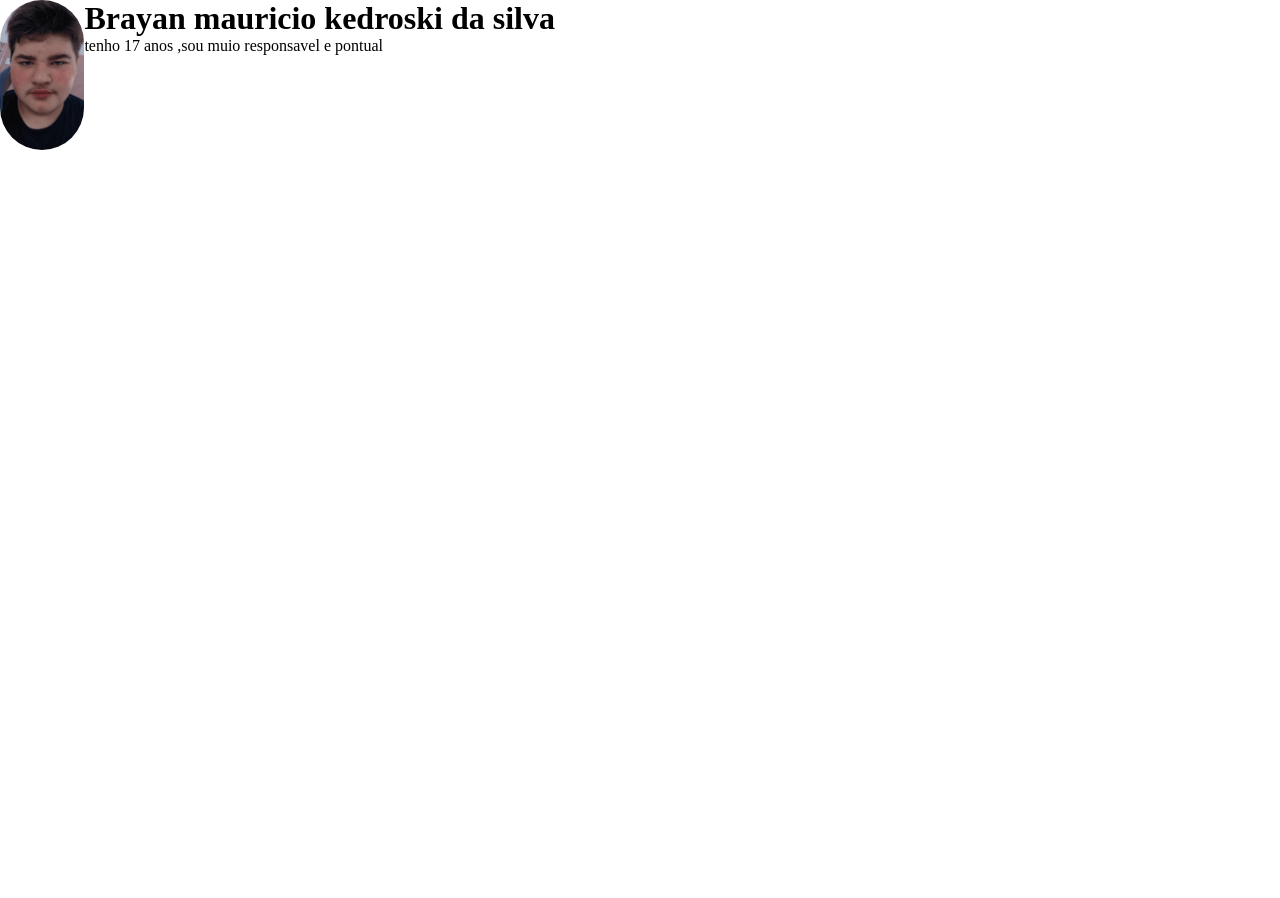
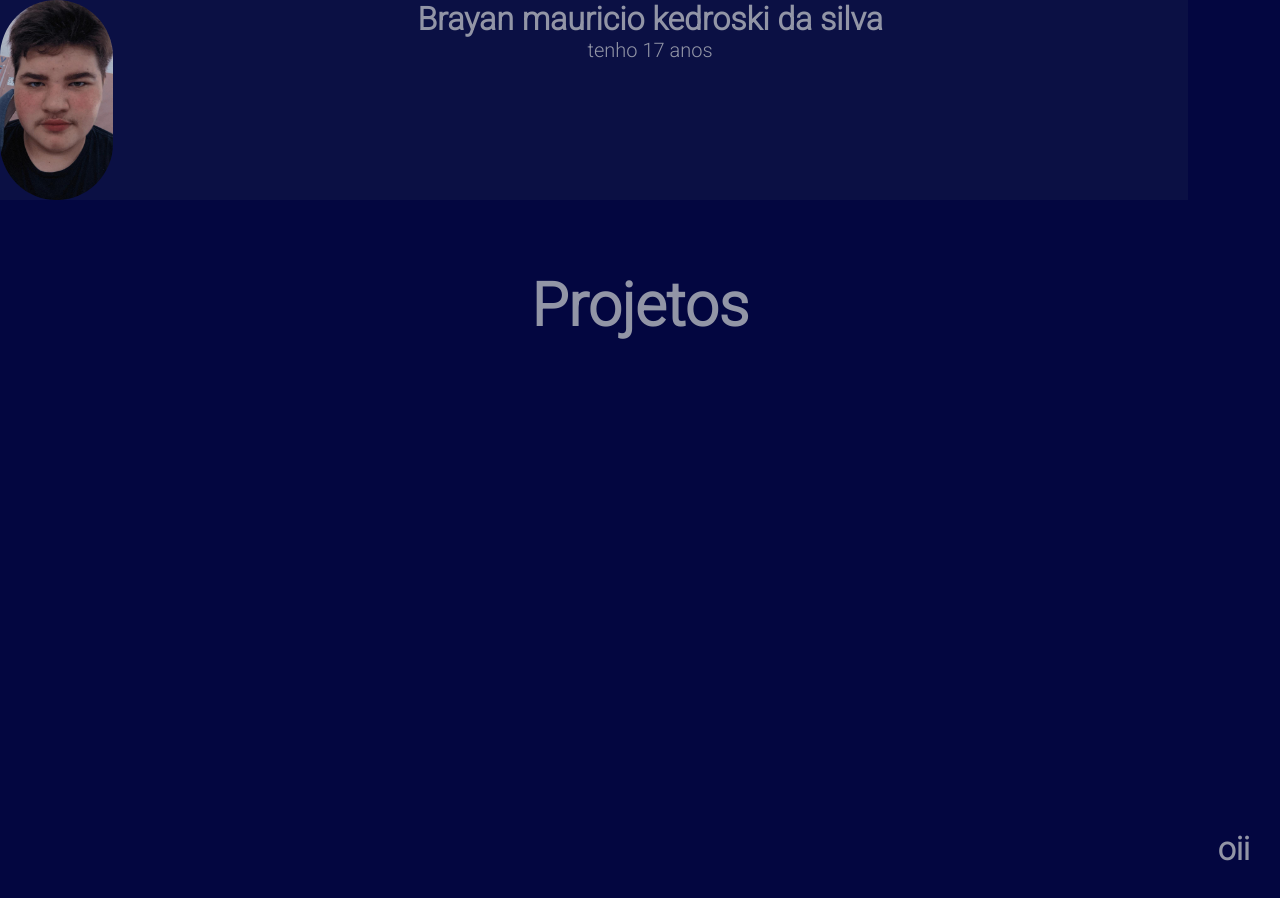
Before and after one commit to Brayan-kedroski/portifolio, a plain HTML site: page index.html in a window 1280 px wide. Before the commit the page ends 800 px from the top, so only its background shows below. Drawn offline with Linux system fonts and the light colour scheme.

Commit message:
alterasoes no css

```diff
--- a/css/style.css
+++ b/css/style.css
@@ -1,18 +1,58 @@
+@import url('https://fonts.googleapis.com/css2?family=Roboto:wght@300&display=swap');
 * {
+    font-family: 'Roboto', sans-serif;
     padding: 0;
     margin: 0;
     box-sizing: border-box;
+
 }
 
-body{
-padding: 0;
-box-sizing: border-box;
-min-height: 100vh;
-display:flex ;
+body {
+    padding: 0;
+    box-sizing: border-box;
+    min-height: 100vh;
+    display: flex;
+    justify-content: center;
+    background-color:#030640 ;
+    color: #9295A6;
 }
-.perfil{
-max-width: 100px;
-max-height: 150px;
-border-radius: 200px;
+
+#foto {
+    height: 200px;
 
 }
+
+.perfil {
+    max-width: 150px;
+    max-height: 200px;
+    border-radius: 200px;
+
+}
+
+#text {
+    width: 709vh;
+    height: 200px;
+    text-align: center;
+    align-items: center;
+}
+
+.color {
+    background-color: #323c592f;
+    color: #9295A6;
+
+}
+p{
+    font-size: 20px;
+}
+section{
+     position: absolute;
+     margin-top: 270px;
+     font-size: 40px;
+}
+footer{
+
+ margin-top: 100vh;
+    flex-shrink: 0;
+    padding: 30px;
+
+}
--- a/index.html
+++ b/index.html
@@ -11,13 +11,24 @@
 </head>
 
 <body>
-  <div>
-    <img class="perfil" src="img/WhatsApp Image 2023-01-18 at 13.59.19.jpeg" alt=""></div>
-  <div>
+  <div class="color" id="foto">
+    <img class="perfil" src="img/WhatsApp Image 2023-01-18 at 13.59.19.jpeg" alt="">
+  </div>
+  <div class="color" id="text" >
+    <h1>Brayan mauricio kedroski da silva</h1>
+    <p>tenho 17 anos </p>
+  </div>
 
-    <h1>Brayan mauricio kedroski da silva</h1>
-    <p>tenho 17 anos ,sou muio responsavel e pontual</p>
-  </div>
+  <section>
+     <h1>Projetos</h1>
+
+
+
+  </section>
+
+  <footer>
+    <h1>oii</h1>
+  </footer>
   <script src="js/script.js"></script>
 </body>
 
```
